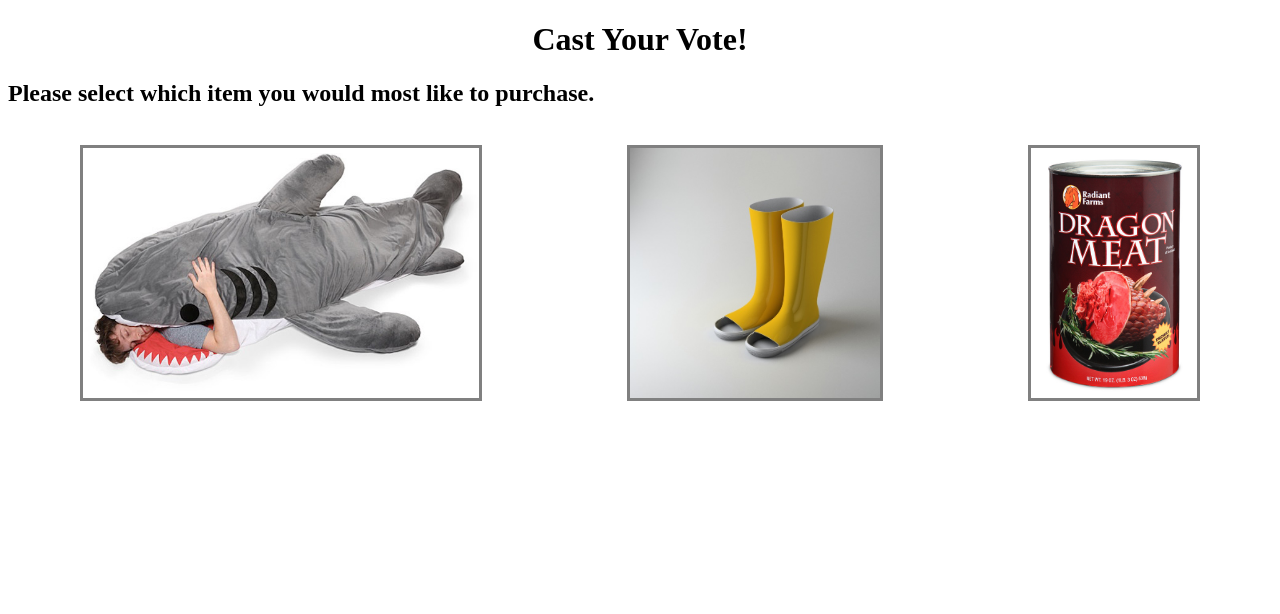
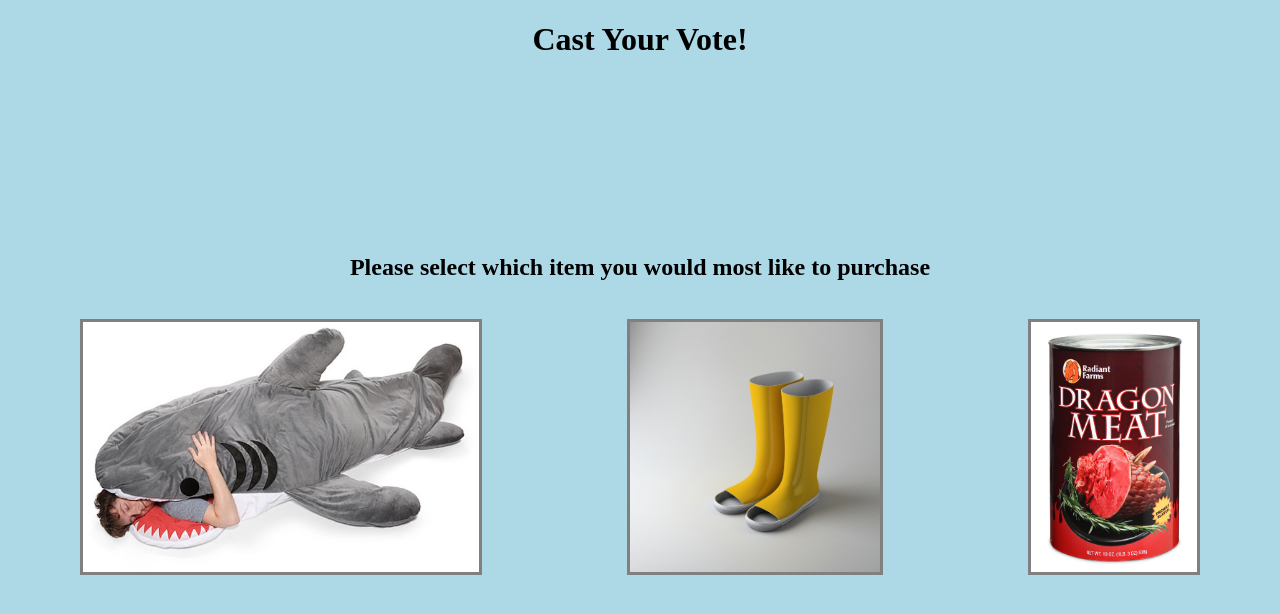
Before and after one commit to oneEyedBunny/market-analysis-app, a plain HTML site: page index.html in a window 1280 px wide. Drawn offline with Linux system fonts and the light colour scheme.

Commit message:
added ellipse in js/html, and some formatting in css

```diff
--- a/index.html
+++ b/index.html
@@ -7,7 +7,8 @@
     </head>
     <body>
       <h1>Cast Your Vote!</h1>
-        <h2> Please select which item you would most like to purchase.</h2><br>
+        <canvas id=ellipse></canvas>
+        <h2> Please select which item you would most like to purchase</h2><br>
       <section id="image-container"></section>
     </body>
   </html>
--- a/market.js
+++ b/market.js
@@ -1,8 +1,3 @@
-// draw = function () {
-//   fill(black);
-//   ellipse (200, 100, 200, 300);
-// };
-
 //constructor function to build out image objects
 var ImgData = function (src, title) {
   this.src = src;
@@ -72,3 +67,9 @@ var ImgData = function (src, title) {
 } //closes function
 
   window.addEventListener("load", showImages);
+
+  function drawEllipse() {
+    ellipseLoc = document.getElementById("ellipse")
+    fill(black);
+    drawellipse (100, 100, 200, 200);
+  }
--- a/style.css
+++ b/style.css
@@ -1,4 +1,11 @@
+* {
+  background-color: #ADD8E6;
+}
+
 h1 {
+  text-align: center;
+}
+h2 {
   text-align: center;
 }
 
```
